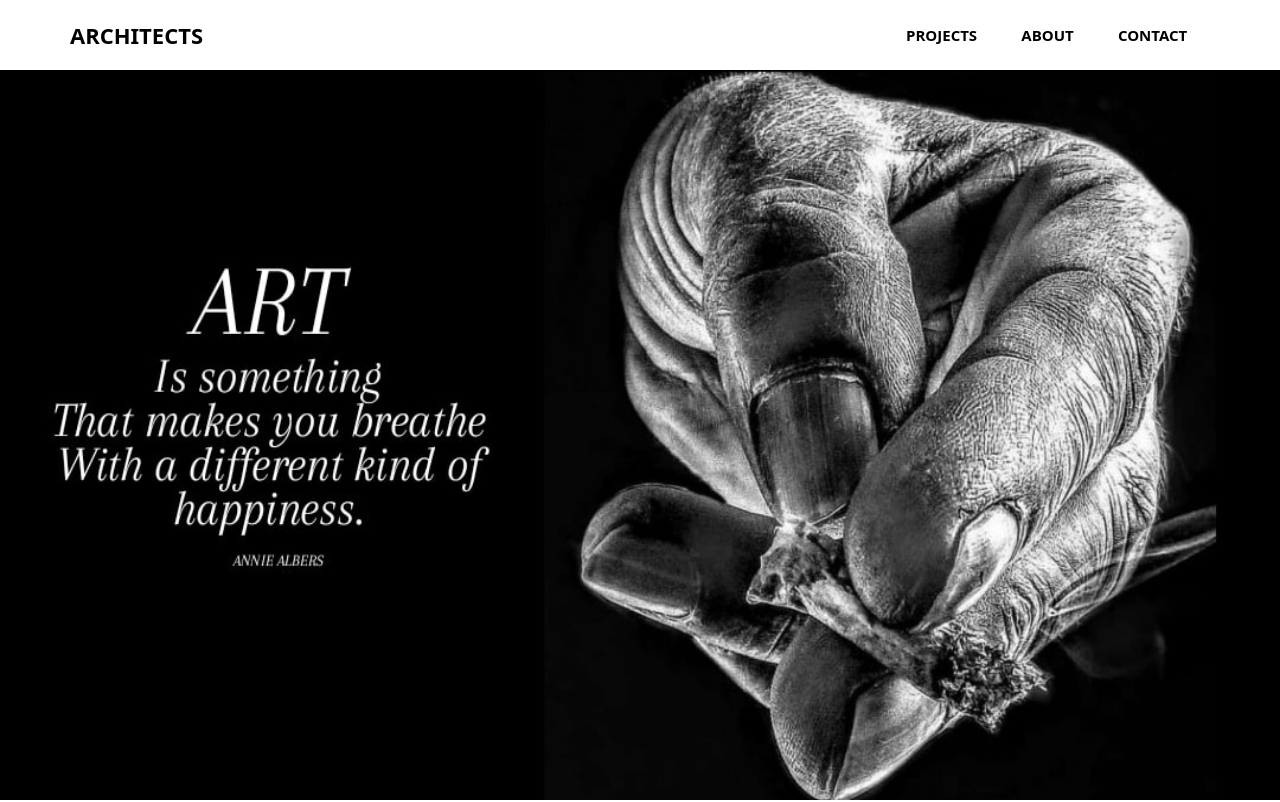
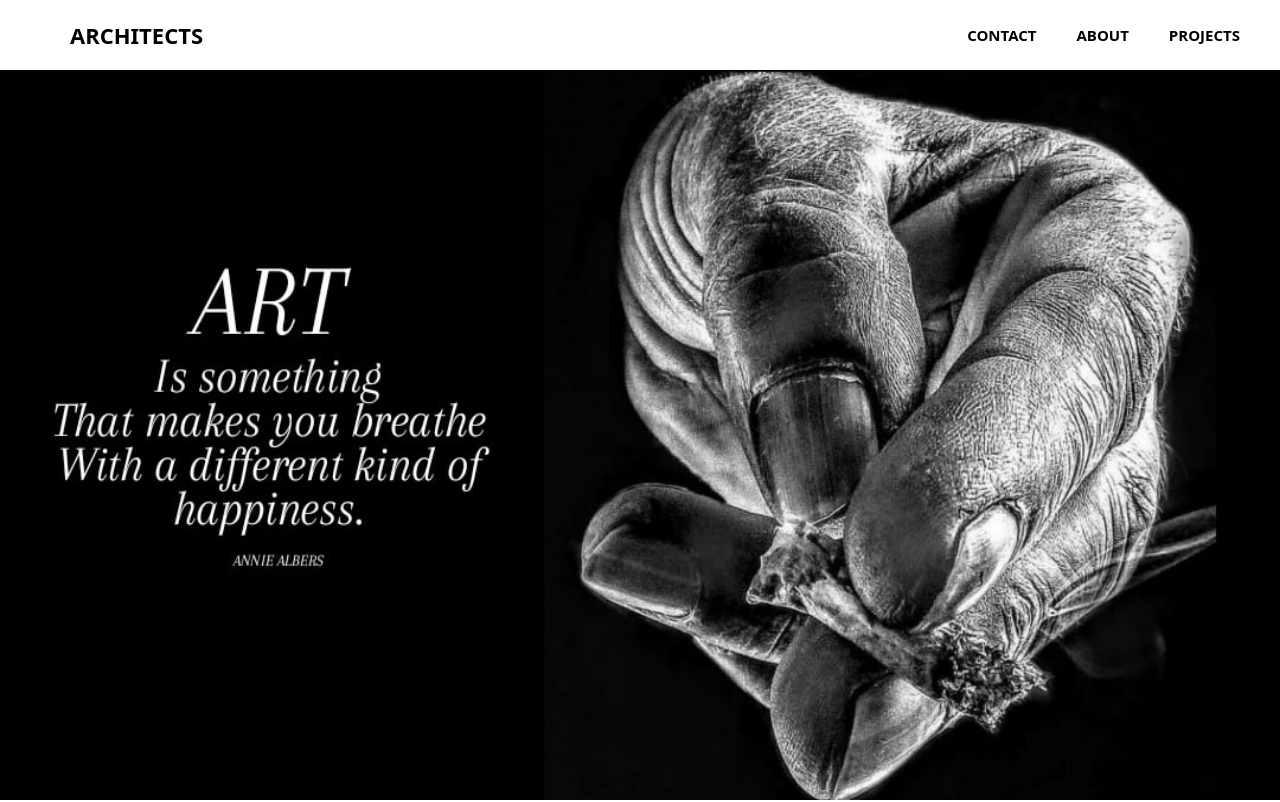
Before and after one commit to Amrutak2/task2-github.io, a plain HTML site: page index.html in a window 1280 px wide. Shown: the top 802 px of the page. Drawn offline with nearby package versions, Linux system fonts and the light colour scheme.

Commit message:
Add files via upload

```diff
--- a/css/style.css
+++ b/css/style.css
@@ -79,27 +79,34 @@
 	line-height: 70px;
 	text-transform: uppercase;
 	font-weight: bold ;
+
+
 }
 
 .rightmenu{
 	width: 70%;
-	height: 100px;
 	float: right;
+
+
 }
 
 .rightmenu ul{
-	margin-left: 450px ;
+	margin-left: 150px;
+
+	float: right;
+
 }
 
 .rightmenu ul li{
 	color: black;
 	list-style: none;
-	display: inline-block;
 	font-size: 15px;
 	line-height: 70px;
-	margin-left: 40px;
+	margin-right: 40px;
   text-transform: uppercase;
   font-weight: bold;
+  float: right;
+
 }
 
 .rightmenu ul li:hover{
```
